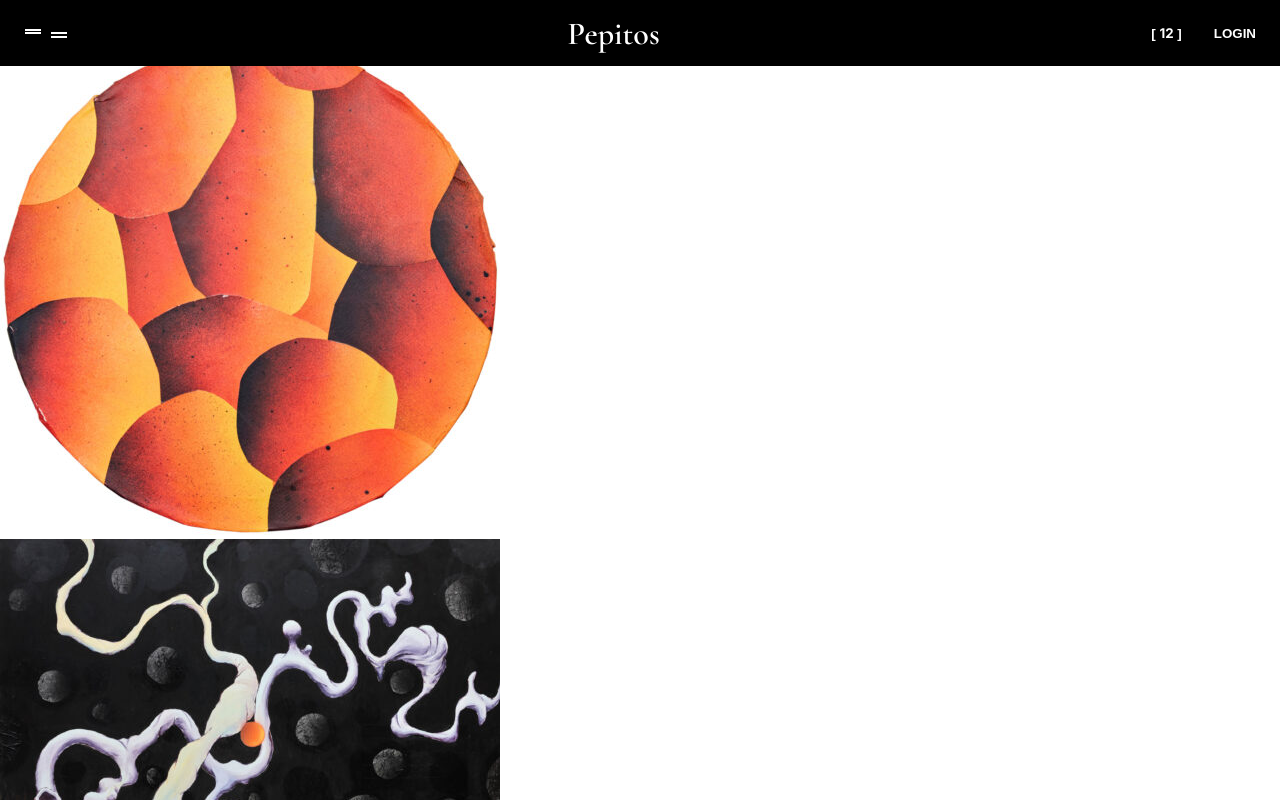
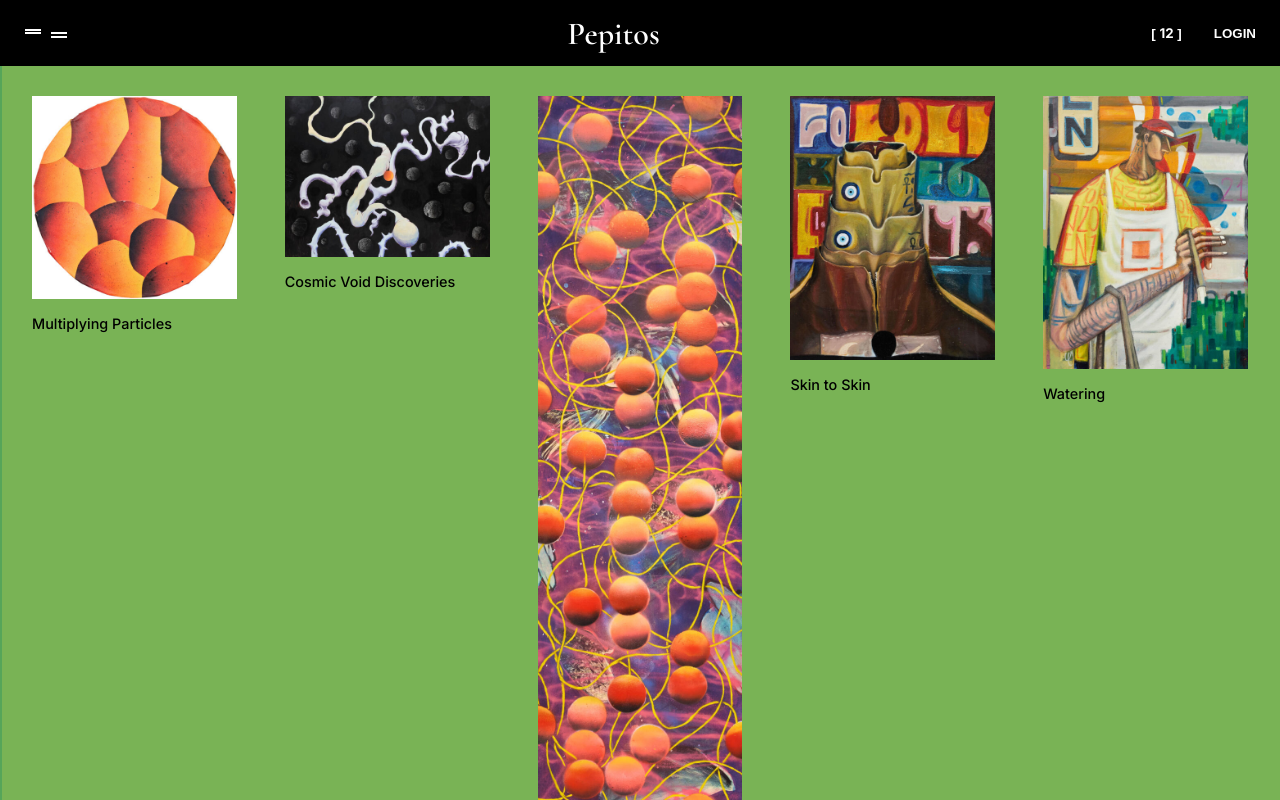
Before and after one commit to leandromuzzupappa/chouse-gallery, a React (Vite) app: page / in a window 1280 px wide. Shown: the top 800 px of the page. Built offline with nearby package versions, Linux system fonts and the light colour scheme.

Commit message:
Add ProductCard into HomePage component

```diff
--- a/src/pages/HomePage/HomePage.jsx
+++ b/src/pages/HomePage/HomePage.jsx
@@ -1,5 +1,6 @@
+import "./HomePage.css";
 import { useEffect, useState } from "react";
-import { Link } from "react-router-dom";
+import { ProductCard } from "../../components/ProductCard/ProductCard";
 import { getProducts } from "../../services/productService";
 
 export const HomePage = () => {
@@ -15,17 +16,14 @@ export const HomePage = () => {
   }, []);
 
   return (
-    <>
-      <h1>homepage</h1>
-
-      <ul>
+    <section className="homepage">
+      <ul className="homepage--grid">
         {products.map((product) => (
-          <li key={product.id}>
-            {/* <Link to={`/products/${product.id}`}>{product.name}</Link> */}
-            <img alt="ImageName" src={product.image} />
+          <li key={product.id} className="homepage--grid-item">
+            <ProductCard {...product} />
           </li>
         ))}
       </ul>
-    </>
+    </section>
   );
 };
--- a/src/pages/HomePage/Homepage.css
+++ b/src/pages/HomePage/Homepage.css
@@ -0,0 +1,17 @@
+.homepage {
+  --homepage-padding: 6rem 2rem 2rem 2rem;
+
+  background-color: #79b355;
+  background-image: linear-gradient(#56a559 1.6px, transparent 1.6px),
+    linear-gradient(to right, #56a559 1.6px, #79b355 1.6px);
+  background-size: 52px 52px;
+  background-attachment: fixed;
+  padding: var(--homepage-padding);
+}
+
+.homepage--grid {
+  display: grid;
+  grid-template-columns: repeat(5, minmax(0, 1fr));
+  column-gap: 3rem;
+  row-gap: 3rem;
+}
```
